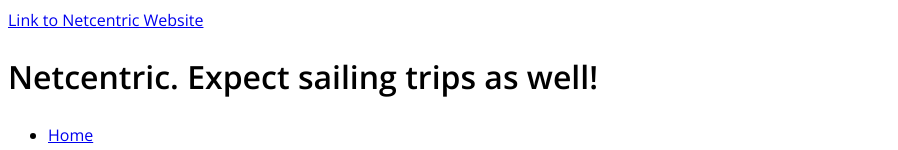
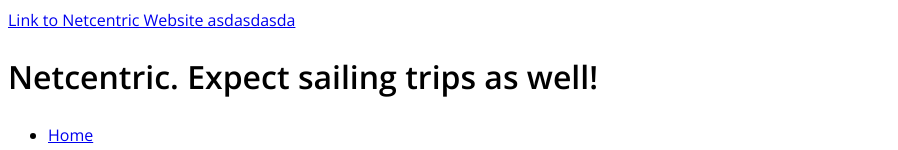
Before and after one commit to mojouy/sass-template, a website: page src/index.html in a window 1280 px wide. Shown: the top 150 px of the page, without its empty margins (0-898 px from the left). Drawn offline with nearby package versions, Linux system fonts and the light colour scheme.

Commit message:
Server running

```diff
--- a/src/index.html
+++ b/src/index.html
@@ -9,7 +9,7 @@
   <div>
     <div>
       <a href="http://netcentric.biz">
-      Link to Netcentric Website
+      Link to Netcentric Website asdasdasda
       </a>
       <h1>
         Netcentric. Expect sailing trips as well!
```
Also changed, not shown: package.json (+18 -7 lines), 2 other files.
